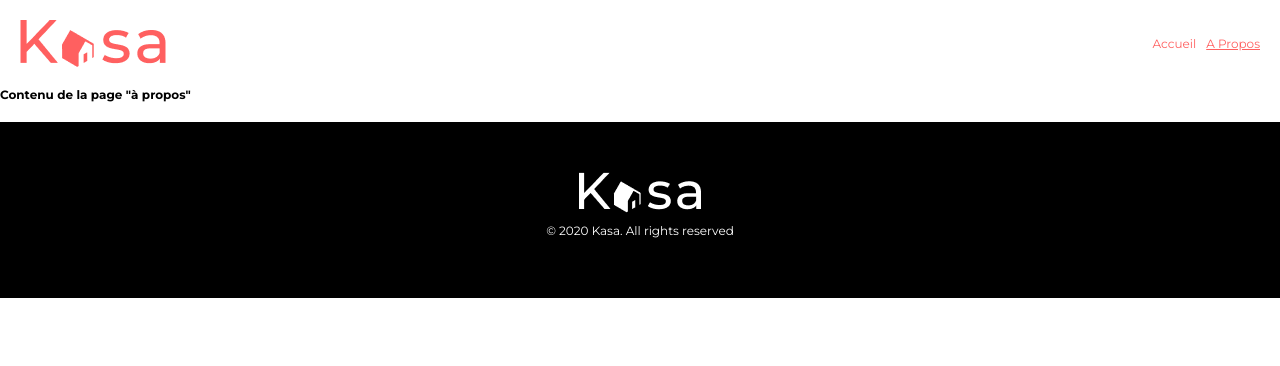
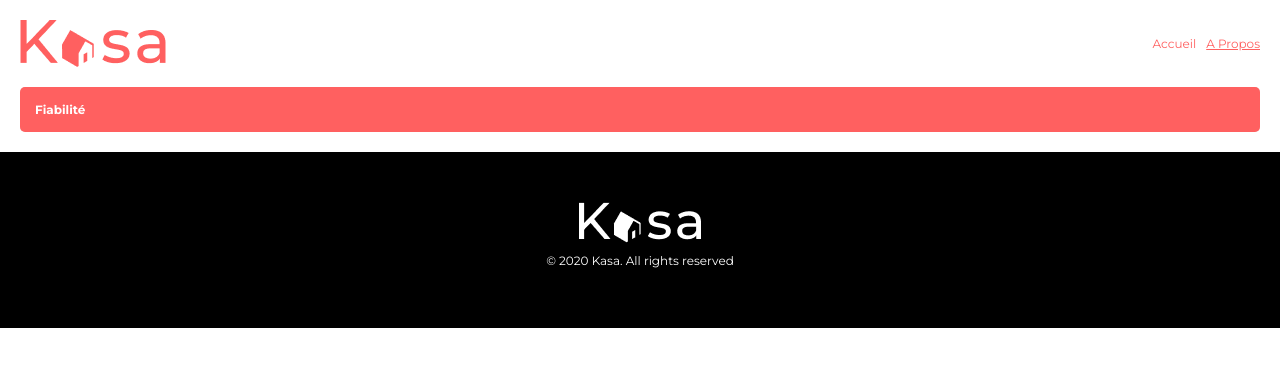
Before and after one commit to WOS199/PR8-Repo, a React (Vite) app: page /apropos in a window 1280 px wide. Shown: the top 366 px of the page. Built offline with nearby package versions, Linux system fonts and the light colour scheme; a web font is replaced by a local one.

Commit message:
First propotype of 'collapse textbox' component on 'A propos' page

```diff
--- /dev/null
+++ b/src/components/TxtCollapse.jsx
@@ -0,0 +1,26 @@
+import { useState } from "react";
+import styles from '../styles/CollapseTxtBox.module.scss'
+
+function CollapseTxtBox () {
+
+    const [isCollapsed, setIsCollapsed] = useState(true);
+
+    const toggleCollapse = () => {
+        setIsCollapsed(!isCollapsed);
+    };
+
+    return (
+        <>
+            <div className={`flx ${styles.collapseContainer} ${isCollapsed ? styles.collapsed : styles.expanded}`} onClick={toggleCollapse}>
+                <h3>Fiabilité</h3>
+                <div>
+                    <p>Lorem ipsum dolor sit amet, consectetur adipiscing elit, sed do eiusmod tempor incididunt ut labore et dolore magna aliqua. Ut enim ad minim veniam, quis nostrud exercitation ullamco laboris nisi ut aliquip ex ea commodo consequat.</p>
+                </div>
+
+            </div>
+
+        </>
+    )
+}
+
+export default CollapseTxtBox
--- a/src/pages/Apropos.jsx
+++ b/src/pages/Apropos.jsx
@@ -1,10 +1,11 @@
 import Layout from "../components/Layout";
+import CollapseTxtBox from "../components/TxtCollapse";
 
 function Apropos() {
   return (
     <>
       <Layout>
-        <h2>Contenu de la page "à propos"</h2>
+        <CollapseTxtBox />
       </Layout>
     </>
   );
--- /dev/null
+++ b/src/styles/collapseTxtBox.module.scss
@@ -0,0 +1,46 @@
+@import './variables.scss';
+
+.collapseContainer {
+    margin: 0 20px;
+    border-radius: 5px;
+    background-color: #E5E5E5;
+    color: #fff;
+    flex-direction: column;
+    justify-content: center;
+    cursor: pointer;
+
+    /* & > * {
+        padding: 15px;
+        border-radius: 5px;
+    } */
+
+    h3 {
+        background-color: $Primary;
+        border-radius: 5px;
+        padding: 15px;
+    }
+
+    div {
+        color: #282828;
+
+        p {
+            padding: 15px;
+        }
+    }
+}
+
+.collapsed {
+    div {
+        max-height: 0;
+        overflow: hidden;
+        transition: max-height 0.3s ease-in-out;
+    }
+}
+
+.expanded {
+    div {
+        max-height: 180px;
+        overflow: auto;
+        transition: max-height 0.3s ease-in-out;
+    }
+}
```
